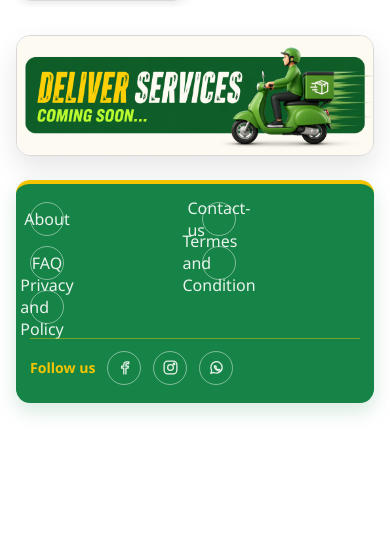
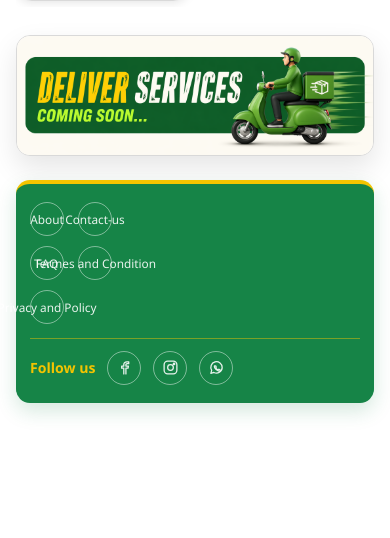
Before and after one commit to pikfreshfood/pikfreshfood, a Laravel app: page / in a window 390 px wide. Shown: the part 1133-1671 px from the top of the page. Run offline with Laravel 12, Linux system fonts and the light colour scheme; data that the repository does not hold is empty; some libraries are stand-ins or nearby versions.

Commit message:
Keep mobile footer links on one line

```diff
--- a/resources/views/home.blade.php
+++ b/resources/views/home.blade.php
@@ -453,8 +453,9 @@
         }
         .mobile-home-footer-links {
             display: grid;
-            grid-template-columns: repeat(2, minmax(0, 1fr));
+            grid-template-columns: repeat(2, max-content);
             gap: 10px 14px;
+            justify-content: start;
         }
         .mobile-home-footer-links a,
         .mobile-home-footer-social a {
@@ -492,6 +493,10 @@
             font-size: 0.88rem;
         }
     }
+        .mobile-home-footer-links a {
+            white-space: nowrap;
+            font-size: 0.74rem;
+        }
     @media (max-width: 900px) {
         .vendor-strip {
             grid-auto-flow: column;
```
